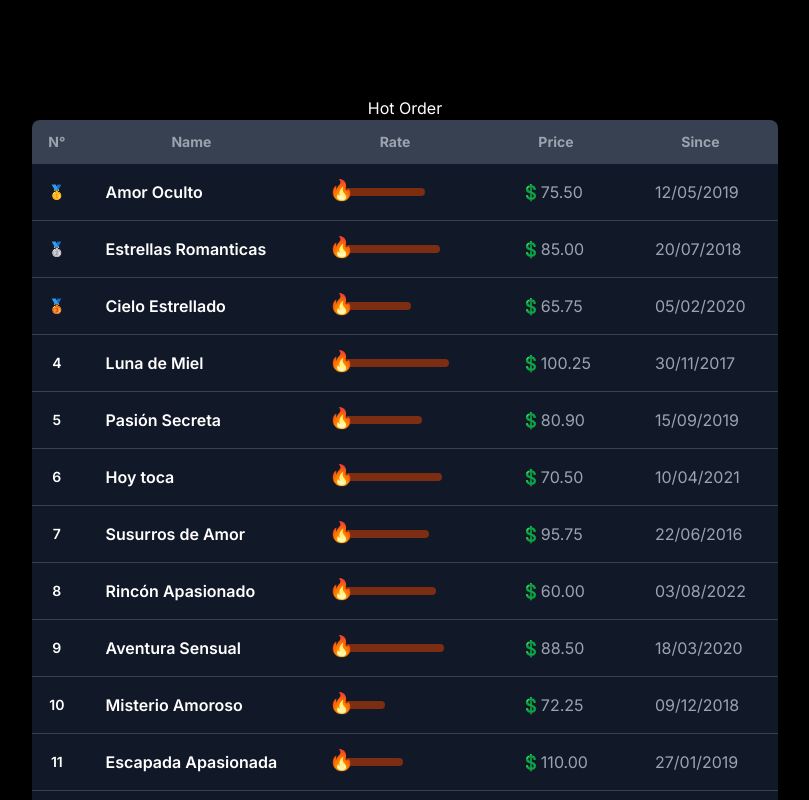
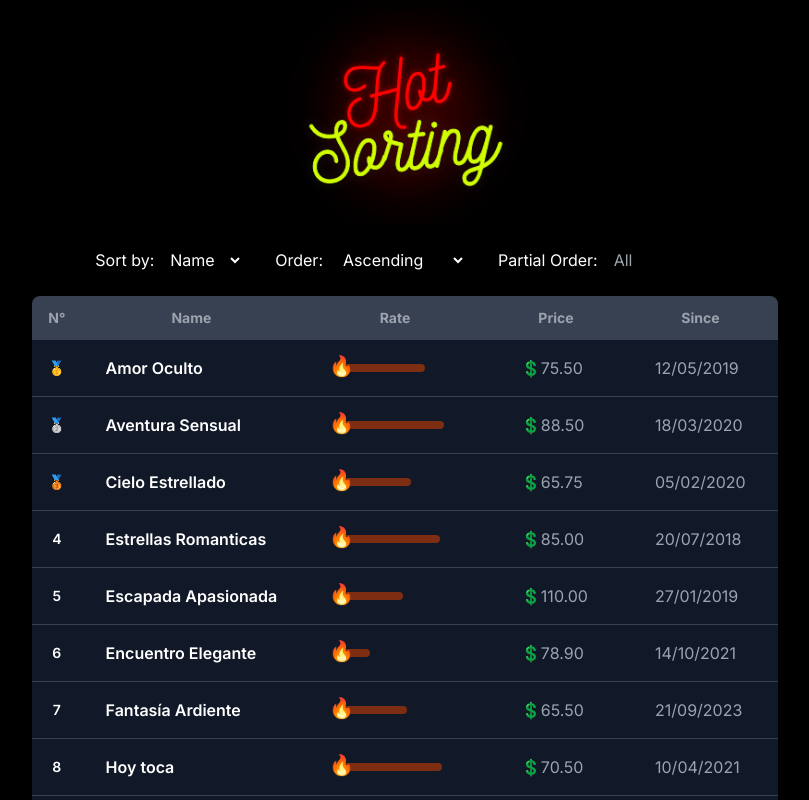
Before and after one commit to JoseGomez14/selection-sort-demo, a Next.js app: page / in a window 1280 px wide. Shown: the top 800 px of the page, without its empty margins (235-1044 px from the left). Built offline with nearby package versions, Linux system fonts and the light colour scheme; no server answers.

Commit message:
feat: :sparkles: Add component to change the sorting properties

```diff
--- a/src/app/page.tsx
+++ b/src/app/page.tsx
@@ -1,13 +1,58 @@
-import MotelsData from "@/db/motels.json";
-import Table from "@/components/Table";
+'use client';
+import MotelsData from '@/db/motels.json';
+import Table from '@/components/Table';
+import { useState, useEffect } from 'react';
+import { EAttribute, EOrder, selectionSort } from '@/utils/sorting';
+import Filters from '@/components/Filters';
+import Modal from '@/components/Modal';
 
 export default function Home() {
+  const [data, setData] = useState<TMotel[]>([]);
+  const [order, setOrder] = useState<EOrder>(EOrder.ASC);
+  const [attribute, setAttribute] = useState<EAttribute>(EAttribute.NAME);
+  const [partialOrder, setPartialOrder] = useState(0);
+  const [modalIsOpen, setModalIsOpen] = useState(false);
+  const [selectedMotel, setSelectedMotel] = useState<TMotel | null>(null);
+  const [openTime, setOpenTime] = useState(0);
+
+  useEffect(() => {
+    if (data.length === 0) {
+      setData(selectionSort(MotelsData, attribute, order, partialOrder));
+    } else {
+      setData(selectionSort([...data], attribute, order, partialOrder));
+    }
+  }, [MotelsData, attribute, order, partialOrder]);
+
   return (
-    <main className="flex min-h-screen flex-col items-center justify-between p-24">
-      <h1>Hot Order</h1>
-      <article className="relative overflow-x-auto shadow-md sm:rounded-lg">
-        <Table motelsData={MotelsData} />
-      </article>
+    <main className="flex min-h-screen flex-col items-center justify-between pb-24">
+      <img src="/logo.png" alt="Hot Sorting Logo" className="h-56" />
+      {data.length !== 0 ? (
+        <>
+          <Filters
+            setAttribute={setAttribute}
+            setOrder={setOrder}
+            setPartialOrder={setPartialOrder}
+          />
+          <article className="relative overflow-x-auto shadow-md sm:rounded-lg">
+            <Table
+              motelsData={data}
+              setModalIsOpen={setModalIsOpen}
+              setSelectedMotel={setSelectedMotel}
+              setOpenTime={setOpenTime}
+            />
+          </article>
+          <Modal
+            isOpen={modalIsOpen}
+            setIsOpen={setModalIsOpen}
+            selectedMotel={selectedMotel}
+            openTime={openTime}
+          />
+        </>
+      ) : (
+        <div className="flex justify-center items-center py-16">
+          <div className="animate-spin rounded-full h-16 w-16 border-t-2 border-b-2 border-white"></div>
+        </div>
+      )}
     </main>
   );
 }
--- /dev/null
+++ b/src/components/Filters.tsx
@@ -0,0 +1,63 @@
+import { EAttribute, EOrder } from '@/utils/sorting';
+
+export default function Filters({
+  setAttribute,
+  setOrder,
+  setPartialOrder,
+}: {
+  setAttribute: React.Dispatch<React.SetStateAction<EAttribute>>;
+  setOrder: React.Dispatch<React.SetStateAction<EOrder>>;
+  setPartialOrder: React.Dispatch<React.SetStateAction<number>>;
+}): React.JSX.Element {
+  return (
+    <article className="flex flex-col items-center justify-center py-4">
+      <form action={undefined} className="flex items-center justify-center gap-4">
+        <label htmlFor="attribute" className="mr-4">
+          Sort by:
+          <select
+            name="attribute"
+            id="attribute"
+            className="px-3 py-2 rounded-md shadow-md bg-black text-white border-none outline-none"
+            onChange={(e) => {
+              setAttribute(e.target.value as EAttribute);
+            }}
+          >
+            <option value={EAttribute.NAME}>Name</option>
+            <option value={EAttribute.RATE}>Rate</option>
+            <option value={EAttribute.PRICE}>Price</option>
+            <option value={EAttribute.DATE}>Date</option>
+          </select>
+        </label>
+        <label htmlFor="order" className="mr-4">
+          Order:
+          <select
+            name="order"
+            id="order"
+            className="px-4 py-2 rounded-md shadow-md bg-black text-white border-none outline-none"
+            onChange={(e) => {
+              setOrder(e.target.value as EOrder);
+            }}
+          >
+            <option value={EOrder.ASC}>Ascending</option>
+            <option value={EOrder.DESC}>Descending</option>
+          </select>
+        </label>
+        <label htmlFor="partialOrder" className="mr-4">
+          Partial Order:
+          <input
+            type="number"
+            name="partialOrder"
+            id="partialOrder"
+            min={0}
+            max={10}
+            placeholder="All"
+            className="px-4 py-2 rounded-md shadow-md bg-black text-white border-none outline-none"
+            onChange={(e) => {
+              setPartialOrder(Number(e.target.value));
+            }}
+          />
+        </label>
+      </form>
+    </article>
+  );
+}
```
